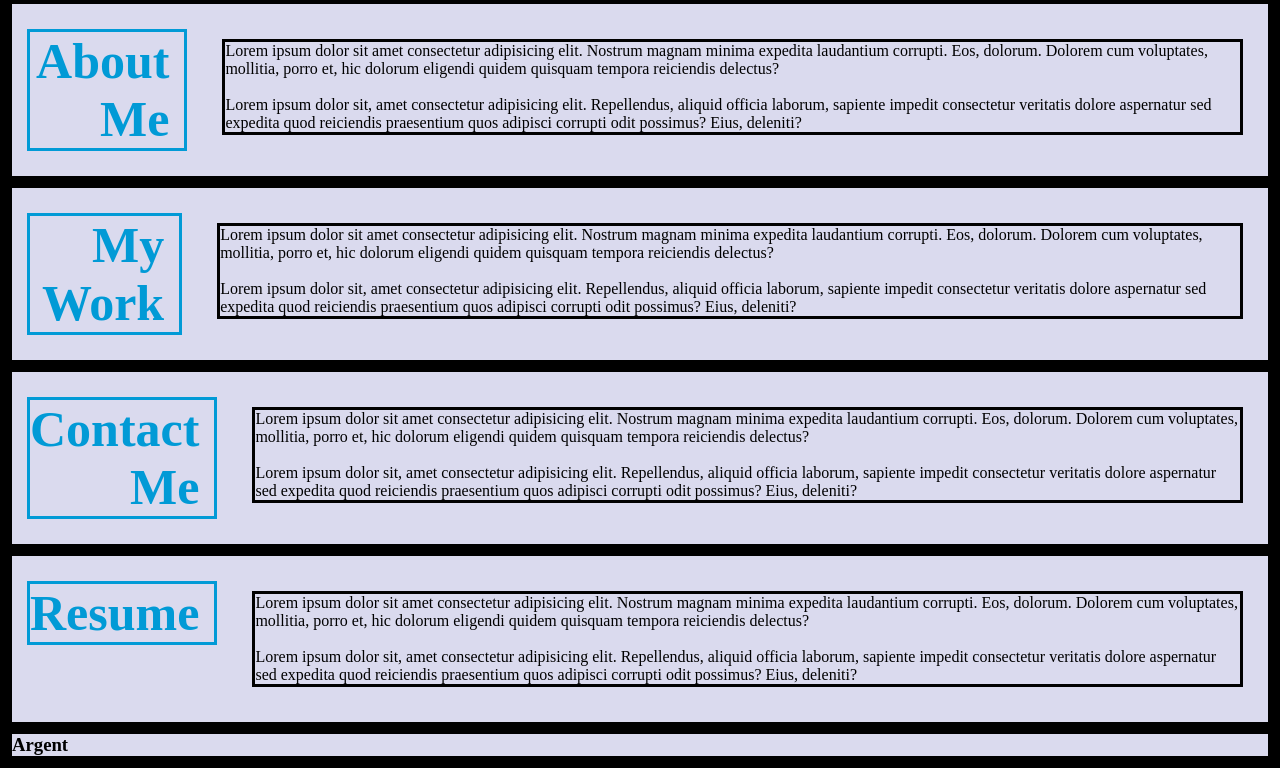
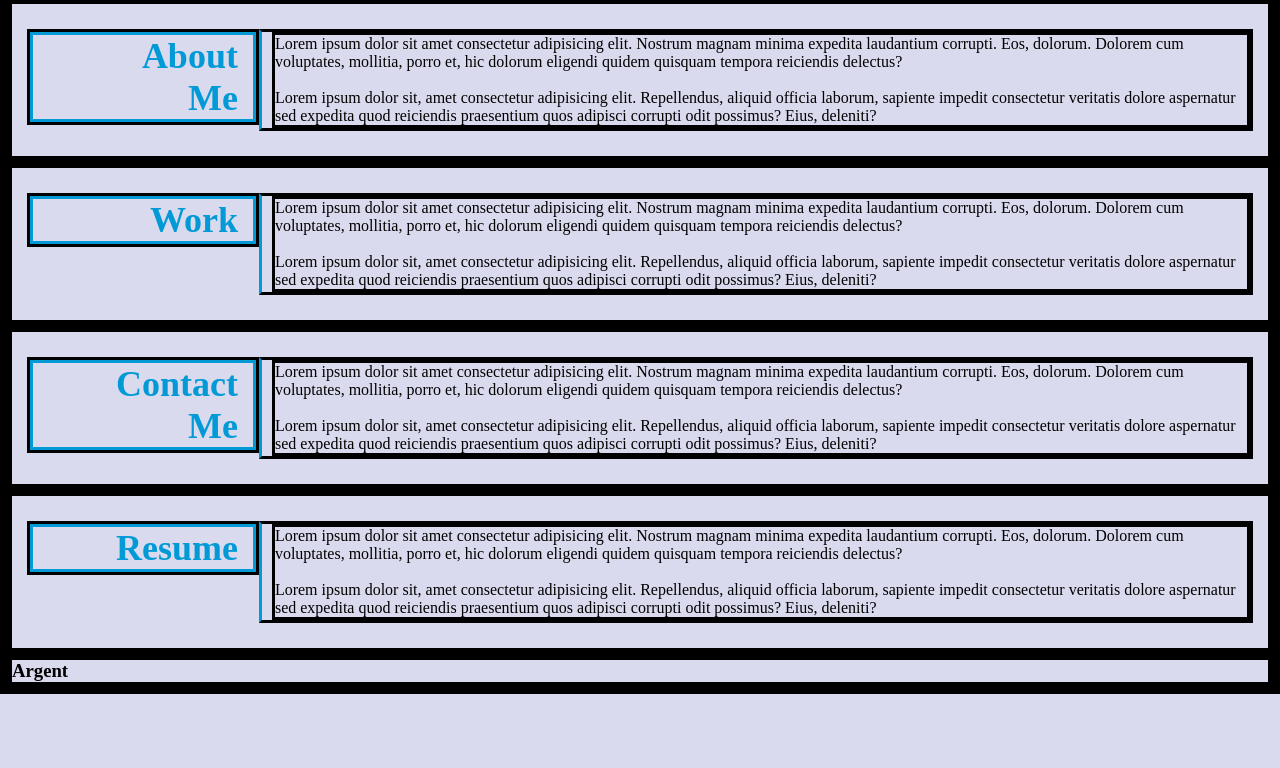
Before and after one commit to jrargent/Argent-Portfolio, a plain HTML site: page index.html in a window 1280 px wide. Shown: the part 320-1088 px from the top of the page. After the commit the page ends 1014 px from the top, so only its background shows below. Drawn offline with Linux system fonts and the light colour scheme.

Commit message:
add row-header and row-content divs, style divs in css

```diff
--- a/assets/css/style.css
+++ b/assets/css/style.css
@@ -102,15 +102,21 @@ body {
 }
 
 .row p {
-    margin: 10px
+    margin-left: 10px;
+}
+
+.row-header {
+    width: 30%;
+}
+
+.row-content {
+    border-left: solid var(--primary-color);
 }
 
 .row h2 {
     font-weight: bold;
-    font-size: 50px;
+    font-size: 36px;
     color: var(--primary-color);
-    border-right: solid var(--primary-color);
-    margin-right: 25px;
     padding-right: 15px;
     text-align: right;
 }
--- a/index.html
+++ b/index.html
@@ -55,13 +55,15 @@
     <section id="about-me-section" class="about-me" >
         <!-- this div allows section to be displayed as a flex row-->
         <div class="row">
+            <div class="row-header">
+                <h2>
+                    About </br> Me
+                </h2>
+            </div>
 
-                <h2>
-                    About Me
-                </h2>
+            <div class="row-content">
 
-
-            <p>
+              <p>
                 Lorem ipsum dolor sit amet consectetur adipisicing elit. Nostrum magnam minima expedita laudantium
                 corrupti. Eos, dolorum. Dolorem cum voluptates, mollitia, porro et, hic dolorum eligendi quidem quisquam
                 tempora reiciendis delectus?
@@ -70,20 +72,23 @@
                 Lorem ipsum dolor sit, amet consectetur adipisicing elit. Repellendus, aliquid officia laborum, sapiente
                 impedit consectetur veritatis dolore aspernatur sed expedita quod reiciendis praesentium quos adipisci
                 corrupti odit possimus? Eius, deleniti?
-            </p>
-
+              </p>
+           </div>
 
         </div>
     </section>
 
     <section id="my-work" class="work-info" >
         <div class="row">
+            <div class="row-header">
+             <h2>
+                Work
+             </h2>
+            </div>
 
-            <h2>
-                My Work
-            </h2>
+            <div class="row-content">
 
-            <p>
+              <p>
                 Lorem ipsum dolor sit amet consectetur adipisicing elit. Nostrum magnam minima expedita laudantium
                 corrupti. Eos, dolorum. Dolorem cum voluptates, mollitia, porro et, hic dolorum eligendi quidem quisquam
                 tempora reiciendis delectus?
@@ -92,20 +97,23 @@
                 Lorem ipsum dolor sit, amet consectetur adipisicing elit. Repellendus, aliquid officia laborum, sapiente
                 impedit consectetur veritatis dolore aspernatur sed expedita quod reiciendis praesentium quos adipisci
                 corrupti odit possimus? Eius, deleniti?
-            </p>
-
+              </p>
+            </div>
+        </div>
 
 
     </section>
 
     <section id="contact-me" class="contact-info" >
         <div class="row">
+            <div class="row-header">
+             <h2>
+                Contact </br> Me
+             </h2>
+            </div>
 
-            <h2>
-                Contact Me
-            </h2>
-
-            <p>
+            <div class="row-content">
+              <p>
                 Lorem ipsum dolor sit amet consectetur adipisicing elit. Nostrum magnam minima expedita laudantium
                 corrupti. Eos, dolorum. Dolorem cum voluptates, mollitia, porro et, hic dolorum eligendi quidem quisquam
                 tempora reiciendis delectus?
@@ -114,19 +122,23 @@
                 Lorem ipsum dolor sit, amet consectetur adipisicing elit. Repellendus, aliquid officia laborum, sapiente
                 impedit consectetur veritatis dolore aspernatur sed expedita quod reiciendis praesentium quos adipisci
                 corrupti odit possimus? Eius, deleniti?
-            </p>
+              </p>
+            </div>
+        </div>
 
 
     </section>
 
     <section id="my-resume" class="resume-info" >
         <div class="row">
+            <div class="row-header">
+             <h2>
+                Resume
+             </h2>
+            </div>
 
-            <h2>
-                Resume
-            </h2>
-
-            <p>
+            <div class="row-content">
+              <p>
                 Lorem ipsum dolor sit amet consectetur adipisicing elit. Nostrum magnam minima expedita laudantium
                 corrupti. Eos, dolorum. Dolorem cum voluptates, mollitia, porro et, hic dolorum eligendi quidem quisquam
                 tempora reiciendis delectus?
@@ -135,7 +147,8 @@
                 Lorem ipsum dolor sit, amet consectetur adipisicing elit. Repellendus, aliquid officia laborum, sapiente
                 impedit consectetur veritatis dolore aspernatur sed expedita quod reiciendis praesentium quos adipisci
                 corrupti odit possimus? Eius, deleniti?
-            </p>
+              </p>
+            </div>
         </div>
 
     </section>
```
